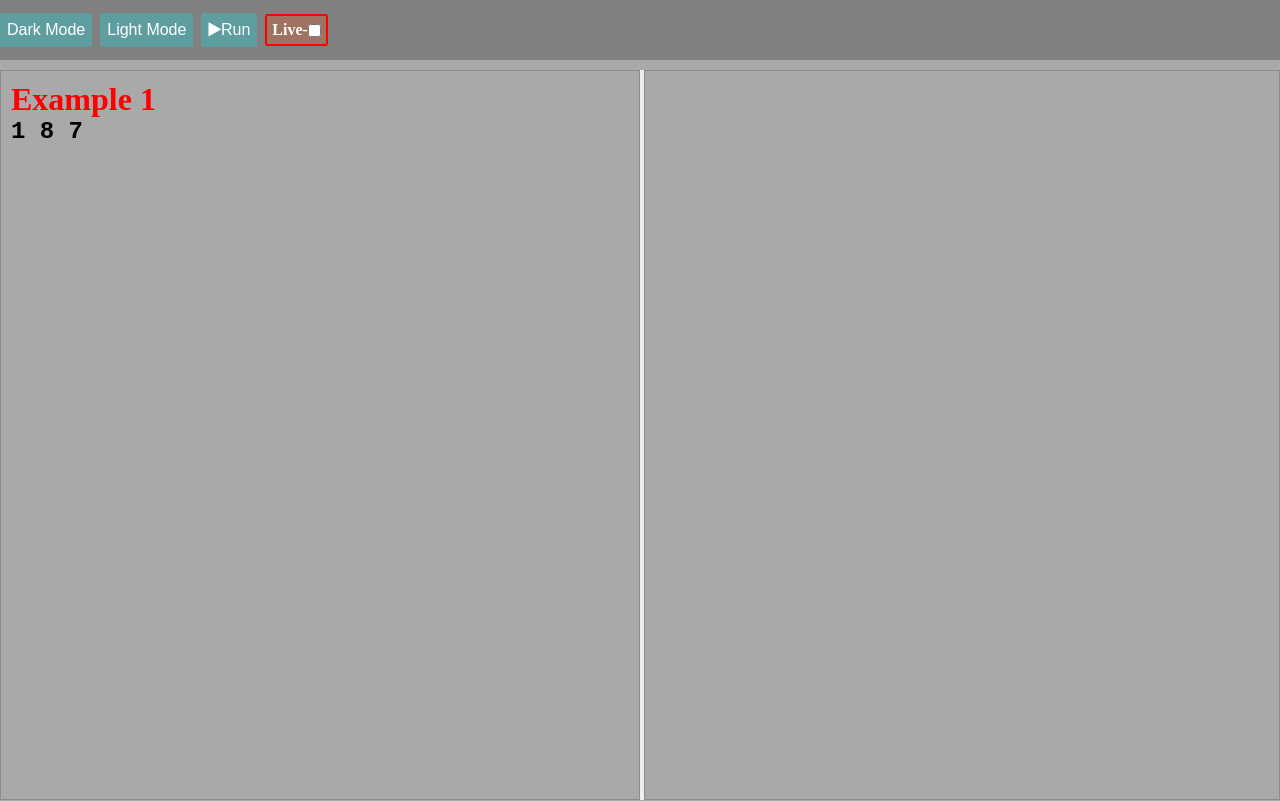
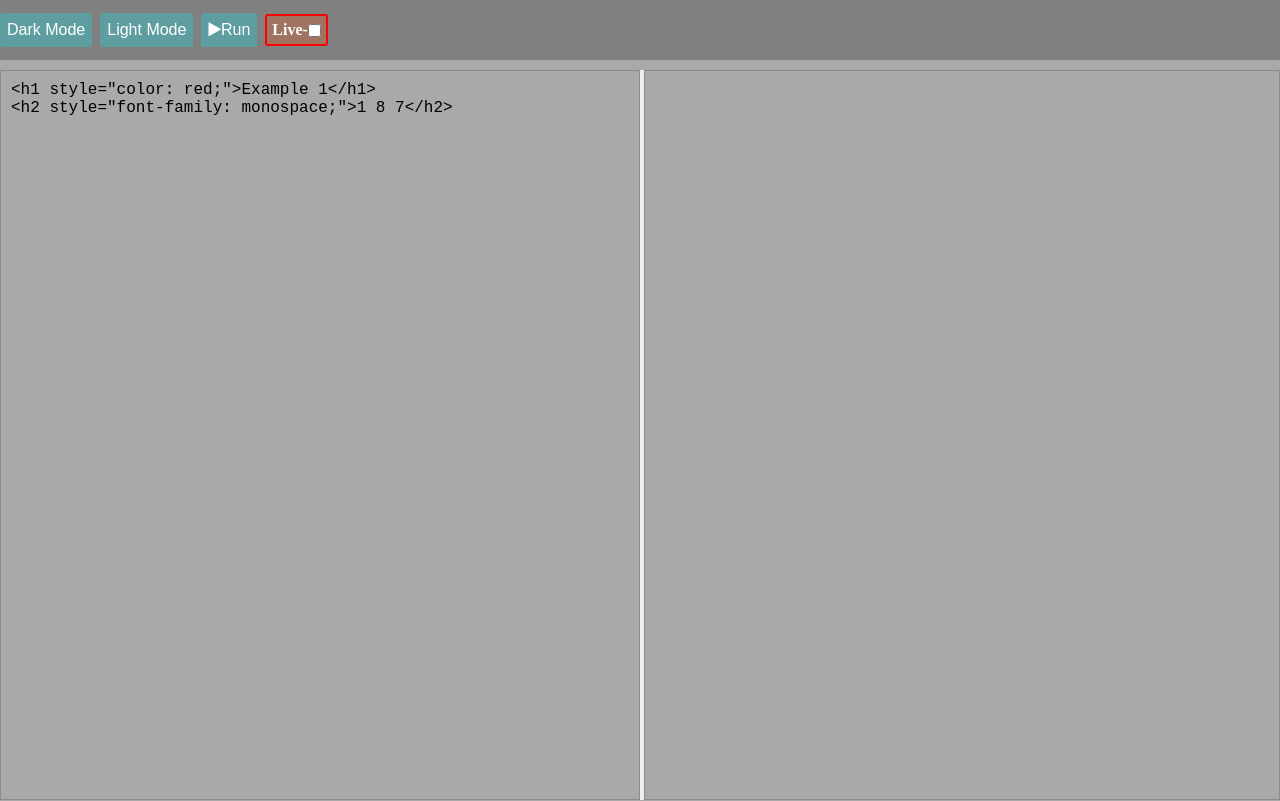
Before and after one commit to la-ser/code, a plain HTML site: page programs/codeEditor_v1.html in a window 1280 px wide. Drawn offline with Linux system fonts and the light colour scheme.

Commit message:
Update codeEditor_v1.html

```diff
--- a/programs/codeEditor_v1.html
+++ b/programs/codeEditor_v1.html
@@ -24,8 +24,8 @@
     <div class="container">
         <div class="left">
             <div class="editor" contenteditable="">
-               <h1 style="color: red;">Example 1</h1>
-               <h2 style="font-family: monospace;">1 8 7</h2>
+                <xmp><h1 style="color: red;">Example 1</h1>
+<h2 style="font-family: monospace;">1 8 7</h2></xmp>
             </div>
         </div>
         <div class="bar" title="drag me"></div>
```
